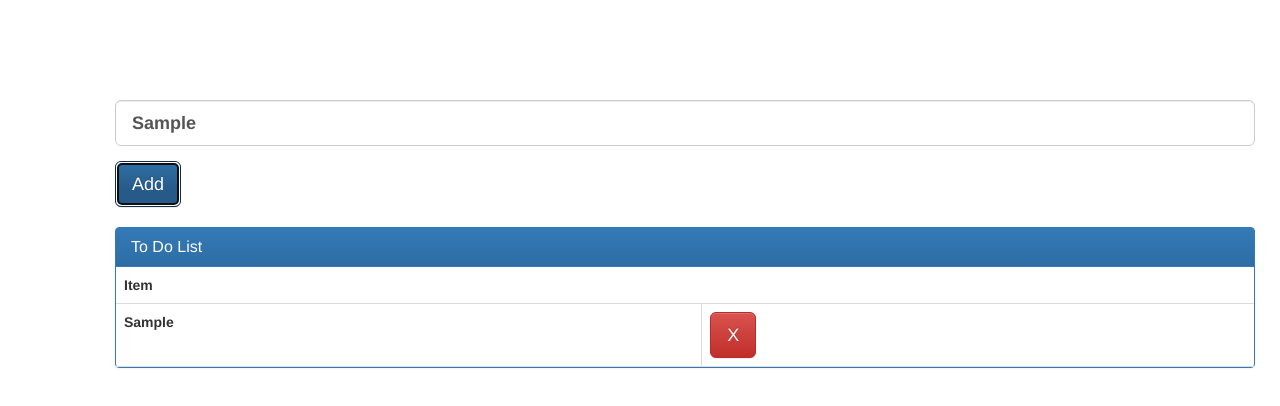
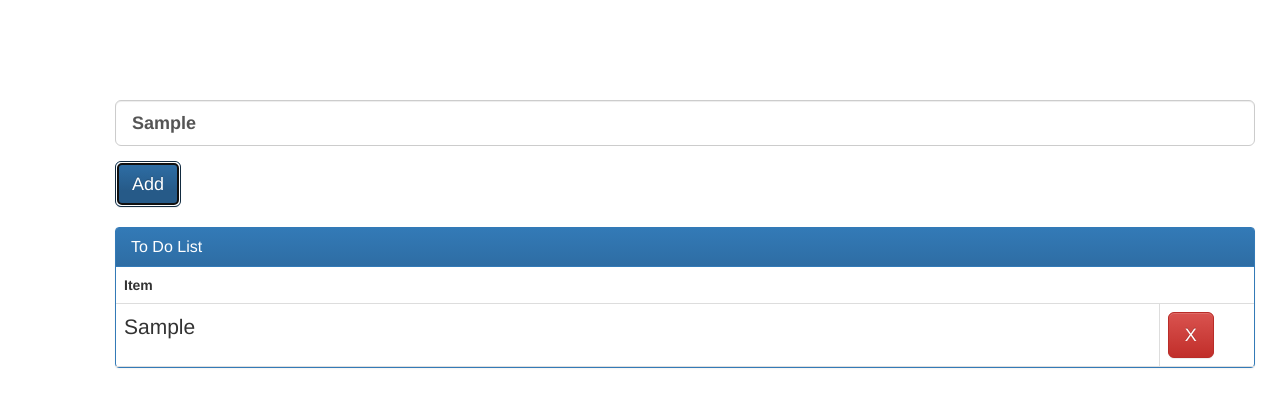
Before and after one commit to jamesrobertgreen/todo, a plain HTML site: page index.html in a window 1280 px wide. Both pictures are taken after typing "Sample" into the empty fields and a click on the button "Add". Drawn offline with nearby package versions, Linux system fonts and the light colour scheme.

Commit message:
Change column format

```diff
--- a/index.html
+++ b/index.html
@@ -11,6 +11,10 @@
     <script src="https://maxcdn.bootstrapcdn.com/bootstrap/3.3.7/js/bootstrap.min.js" integrity="sha384-Tc5IQib027qvyjSMfHjOMaLkfuWVxZxUPnCJA7l2mCWNIpG9mGCD8wGNIcPD7Txa" crossorigin="anonymous"></script>
     <script src="https://ajax.googleapis.com/ajax/libs/angularjs/1.5.6/angular.min.js"></script>
     <link rel="stylesheet" href="http://code.ionicframework.com/ionicons/2.0.1/css/ionicons.min.css">
+
+
+
+
     <script src="scripts/app.js"></script>
     <script src="scripts/toDoController.js"></script>
     <link rel="stylesheet" type="text/css" href="css/app.css">
@@ -33,7 +37,7 @@
                     <td>Item</td>
                 </tr>
                 <tr class="row" ng-repeat="toDo in toDoList">
-                    <td ng-click="markDone(toDo)"><p ng-class="{strike: toDo.Done}">{{toDo.Item}}</p></td>
+                    <td class = "col-md-11 col-sm-11 col-sm-11 lead" ng-click="markDone(toDo)" ng-class="{strike: toDo.Done}">{{toDo.Item}}</td>
                     <td>
                         <button class="btn btn-lg btn-danger" ng-click="remove($index)">X</button>
                     </td>
```
